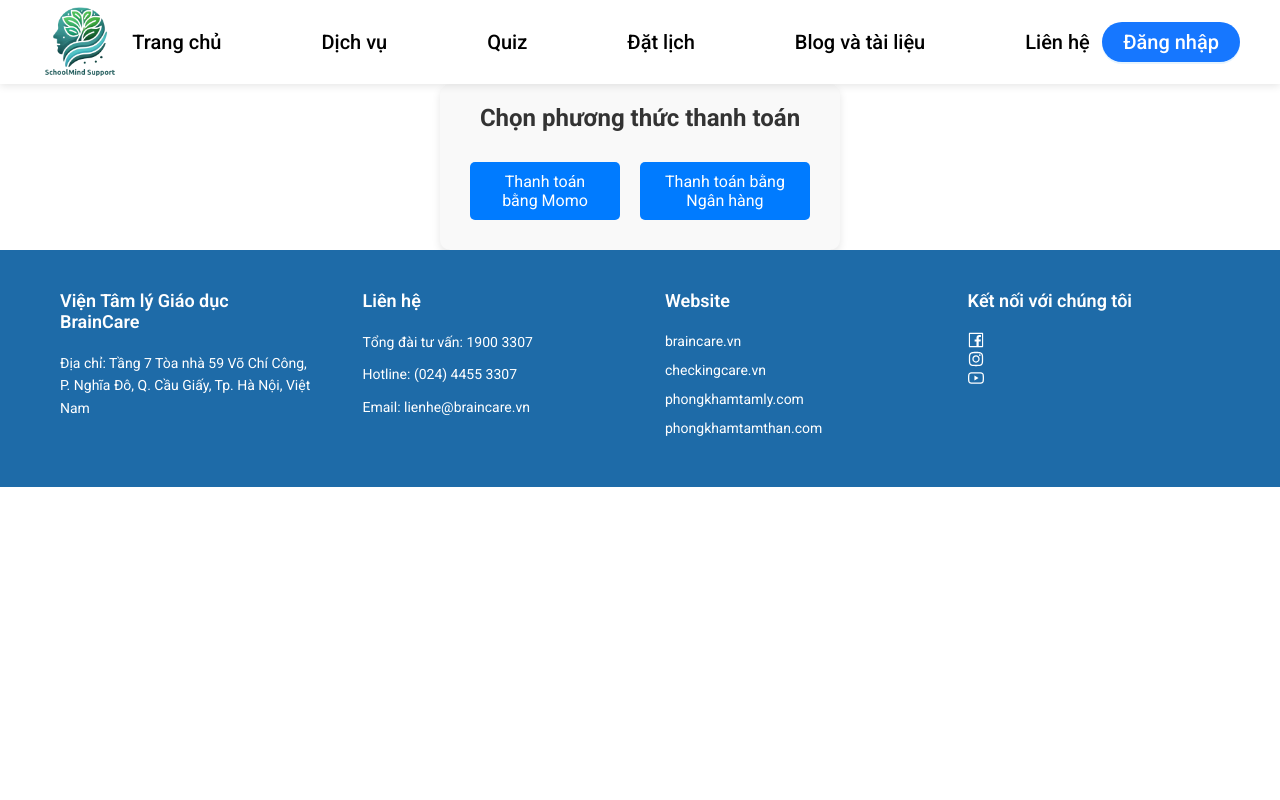
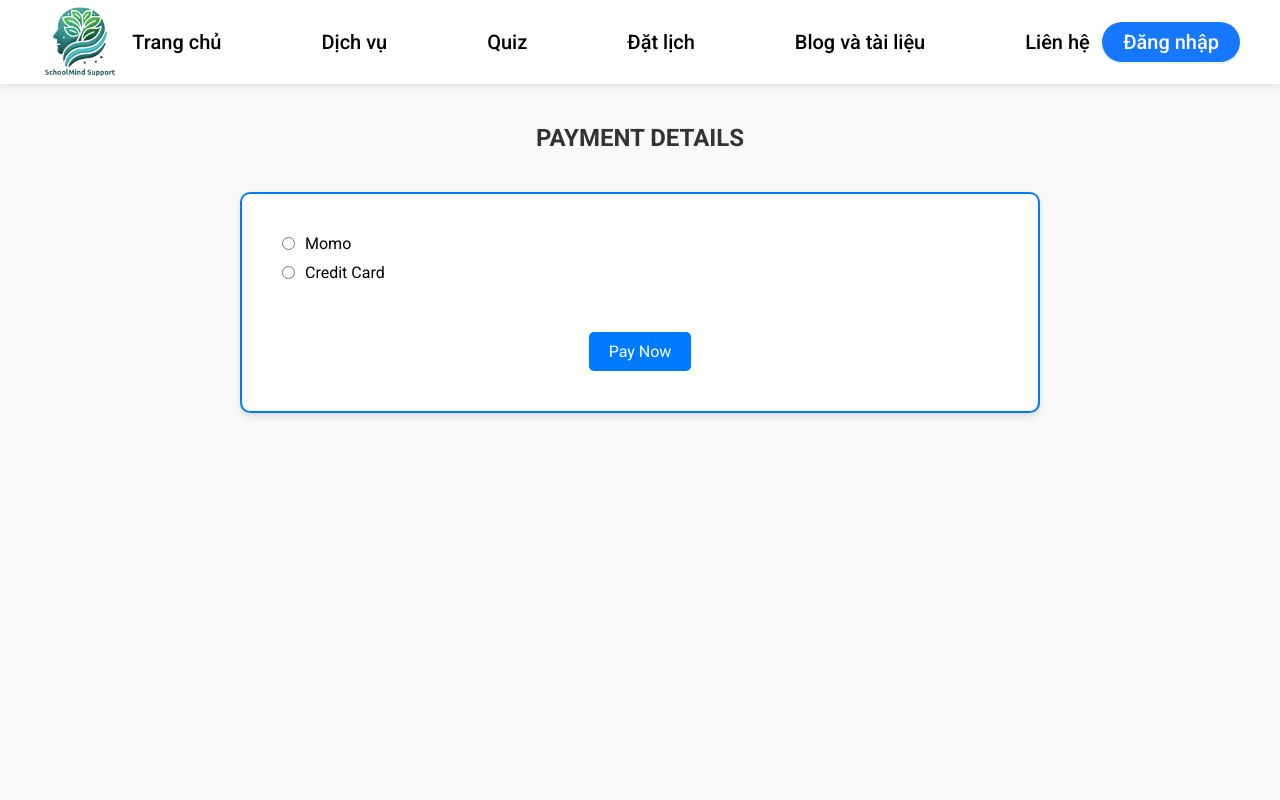
Before and after one commit to KhietNDL/SWT-3, a React (Vite) app: page /payment in a window 1280 px wide. Shown: the top 800 px of the page. Built offline with nearby package versions, Linux system fonts and the light colour scheme.

Commit message:
done OrderDetail api

```diff
--- a/src/components/Payment/Payment.scss
+++ b/src/components/Payment/Payment.scss
@@ -1,44 +1,90 @@
-.payment-container {
+.payment-page {
   display: flex;
   flex-direction: column;
   align-items: center;
-  padding: 20px;
+  padding: 40px 20px;
   background-color: #f9f9f9;
-  border-radius: 10px;
-  box-shadow: 0 4px 8px rgba(0, 0, 0, 0.1);
-  max-width: 400px;
-  margin: 0 auto;
+  min-height: 100vh;
 }
 
-.payment-container h2 {
-  margin-bottom: 20px;
+.payment-page h2 {
+  margin-bottom: 40px;
   color: #333;
 }
 
-.payment-buttons {
+.payment-container {
   display: flex;
-  justify-content: space-around;
+  justify-content: center;
+  width: 100%;
+  max-width: 1200px;
+}
+
+.payment-form {
+  display: flex;
+  flex-direction: column;
+  align-items: center;
+  padding: 40px;
+  background-color: #fff;
+  border-radius: 10px;
+  box-shadow: 0 4px 8px rgba(0, 0, 0, 0.1);
+  max-width: 800px;
+  width: 100%;
+  border: 2px solid #007bff;
+}
+
+.payment-methods {
+  display: flex;
+  flex-direction: column;
+  width: 100%;
+  margin-bottom: 20px;
+}
+
+.payment-methods label {
+  display: flex;
+  align-items: center;
+  margin-bottom: 10px;
+  cursor: pointer;
+}
+
+.payment-methods input {
+  margin-right: 10px;
+}
+
+.payment-methods span {
+  font-size: 16px;
+}
+
+.payment-details {
+  display: flex;
+  justify-content: space-between;
   width: 100%;
 }
 
-.payment-container button {
-  margin: 10px;
-  padding: 10px 20px;
-  font-size: 16px;
-  cursor: pointer;
-  border: none;
-  border-radius: 5px;
-  background-color: #007bff;
-  color: white;
-  transition: background-color 0.3s ease;
+.credit-card-details {
+  display: flex;
+  flex-direction: column;
+  width: 100%;
 }
 
-.payment-container button:hover {
-  background-color: #0056b3;
+.credit-card-details label {
+  margin-bottom: 10px;
+  font-size: 14px;
+  color: #555;
+}
+
+.credit-card-details input {
+  padding: 10px;
+  font-size: 16px;
+  border: 1px solid #ddd;
+  border-radius: 5px;
+  margin-top: 5px;
 }
 
 .qr-code-container {
-  margin-top: 20px;
+  display: flex;
+  flex-direction: column;
+  align-items: center;
+  width: 50%;
   text-align: center;
 }
 
@@ -53,3 +99,19 @@
   border: 1px solid #ddd;
   border-radius: 10px;
 }
+
+.payment-button {
+  margin-top: 20px;
+  padding: 10px 20px;
+  font-size: 16px;
+  cursor: pointer;
+  border: none;
+  border-radius: 5px;
+  background-color: #007bff;
+  color: white;
+  transition: background-color 0.3s ease;
+}
+
+.payment-button:hover {
+  background-color: #0056b3;
+}
--- a/src/components/Payment/Payment.tsx
+++ b/src/components/Payment/Payment.tsx
@@ -1,6 +1,7 @@
 import React, { useState } from "react";
 import { useNavigate } from "react-router-dom";
 import "./Payment.scss";
+
 
 const Payment: React.FC = () => {
   const [selectedMethod, setSelectedMethod] = useState<string | null>(null);
@@ -15,22 +16,64 @@ const Payment: React.FC = () => {
   };
 
   return (
+    <div className="payment-page">
+      <h2>PAYMENT DETAILS</h2>
       <div className="payment-container">
-      <h2>Chọn phương thức thanh toán</h2>
-      <div className="payment-buttons">
-        <button onClick={() => handlePayment("Momo")}>Thanh toán bằng Momo</button>
-        <button onClick={() => handlePayment("Bank")}>Thanh toán bằng Ngân hàng</button>
+        <div className="payment-form">
+          <div className="payment-methods">
+            <label>
+              <input
+                type="radio"
+                name="paymentMethod"
+                value="Momo"
+                onChange={() => handlePayment("Momo")}
+              />
+              <span>Momo</span>
+            </label>
+            <label>
+              <input
+                type="radio"
+                name="paymentMethod"
+                value="CreditCard"
+                onChange={() => handlePayment("CreditCard")}
+              />
+              <span>Credit Card</span>
+            </label>
           </div>
 
-      {selectedMethod && (
+          <div className="payment-details">
+            {selectedMethod === "CreditCard" && (
+              <div className="credit-card-details">
+                <label>
+                  CREDIT CARD NUMBER
+                  <input type="text" placeholder="0000 0000 0000 ****" />
+                </label>
+                <label>
+                  CVV CODE
+                  <input type="text" placeholder="***" />
+                </label>
+                <label>
+                  EXPIRY DATE
+                  <input type="text" placeholder="MM / YY" />
+                </label>
+              </div>
+            )}
+
+            {selectedMethod === "Momo" && (
               <div className="qr-code-container">
-          <h3>Quét mã QR để thanh toán bằng {selectedMethod}</h3>
+                <h3>Scan the QR code to pay with Momo</h3>
                 <img
-            src={selectedMethod === "Momo" ? "/assets/momo-qr.png" : "/assets/bank-qr.png"}
-            alt={`QR code for ${selectedMethod}`}
+                  src="/assets/momo-qr.png"
+                  alt="QR code for Momo"
                 />
               </div>
             )}
+          </div>
+          <button className="payment-button" onClick={() => console.log("Payment processed")}>
+            Pay Now
+          </button>
+        </div>
+      </div>
     </div>
   );
 };
--- a/src/components/ProgramDetail/ProgramDetail.tsx
+++ b/src/components/ProgramDetail/ProgramDetail.tsx
@@ -1,10 +1,14 @@
 import { useState, useEffect } from "react";
 import { useParams, useNavigate } from "react-router-dom";
+import { useSelector } from "react-redux";
+import { RootState } from "../../redux/Store";
 import { Modal } from "antd";
 import Header from "../Header";
 import Footer from "../Footer";
 import { FiChevronDown, FiChevronUp } from "react-icons/fi";
 import "./ProgramDetail.scss";
+import { useDispatch } from "react-redux";
+import { setOrder } from "../../redux/features/orderSlice";
 
 const UNSPLASH_ACCESS_KEY = "lKeuedjOVx61M-ThaCZzVH7Jctq7kukuK9BqecOzv-w"; // Thay bằng API Key của bạn
 
@@ -15,6 +19,9 @@ function ProgramDetail() {
   const [isModalOpen, setIsModalOpen] = useState(false);
   const [programData, setProgramData] = useState<any>(null);
   const [imageUrl, setImageUrl] = useState("");
+  const accountId = useSelector((state: RootState) => state.user?.id);
+  const dispatch = useDispatch();
+
 
   useEffect(() => {
     // Lấy dữ liệu chương trình từ API
@@ -39,14 +46,74 @@ function ProgramDetail() {
   };
 
   const handleRegister = () => {
+    console.log("Trước khi mở modal:", programData); // Kiểm tra state trước khi mở modal
     setIsModalOpen(true);
   };
 
-  const handleModalOk = () => {
-    setIsModalOpen(false);
-    const orderId = "123"; // Tạm thời dùng ID giả
-    navigate(`/order-detail/${orderId}`);
+  const handleModalOk = async () => {
+    console.log("Dữ liệu trước khi đăng ký:", programData);
+    if (!programData?.id) {
+      console.error("❌ Lỗi: subscriptionId bị thiếu.");
+      return;
+    }
+    if (!accountId) {
+      console.error("❌ Lỗi: accountId không hợp lệ.");
+      return;
+    }
+
+    const orderData = {
+      subscriptionId: programData.id,
+      accountId: accountId,
+      quantity: 1,
+    };
+
+    console.log("Order Data:", orderData);
+
+    try {
+      // Gửi request tạo đơn hàng
+      const response = await fetch("http://localhost:5199/Order/Create", {
+        method: "POST",
+        headers: {
+          "Content-Type": "application/json",
+        },
+        body: JSON.stringify(orderData),
+      });
+
+      if (!response.ok) {
+        const errorText = await response.text();
+        throw new Error(`Lỗi API: ${response.status} - ${errorText}`);
+      }
+
+      console.log("✅ Đơn hàng tạo thành công, đang lấy orderId...");
+
+      // Gọi API để lấy đơn hàng mới nhất của tài khoản
+      const orderResponse = await fetch(`http://localhost:5199/Order?accountId=${accountId}`);
+      if (!orderResponse.ok) {
+        throw new Error(`Lỗi lấy đơn hàng: ${orderResponse.status}`);
+      }
+
+      const orders = await orderResponse.json();
+      if (orders.length === 0) {
+        throw new Error("Không tìm thấy đơn hàng nào.");
+      }
+
+      orders.sort((a: any, b: any) => new Date(b.createAt).getTime() - new Date(a.createAt).getTime());
+      const latestOrder = orders[0];// Giả sử đơn mới nhất là đơn cuối cùng
+      console.log("✅ Lấy được orderId:", latestOrder.id);
+
+      dispatch(setOrder(latestOrder));
+
+      setIsModalOpen(false);
+      navigate(`/order-detail/${latestOrder.id}`);
+    } catch (error: unknown) {
+      const errMessage = error instanceof Error ? error.message : "Lỗi không xác định";
+      console.error("❌ Lỗi:", errMessage);
+      alert(`Có lỗi xảy ra! Chi tiết: ${errMessage}`);
+    }
   };
+
+
+
 
   const handleModalCancel = () => {
     setIsModalOpen(false);
--- a/src/components/header/index.tsx
+++ b/src/components/header/index.tsx
@@ -7,6 +7,7 @@ import { useSelector, useDispatch } from "react-redux";
 import { logout } from "../../redux/features/userSlice";
 import { RootState } from "../../redux/Store";
 import { UserOutlined, LogoutOutlined } from "@ant-design/icons";
+import { setOrder } from "../../redux/features/orderSlice";
 function Header() {
   const [isScrolled, setIsScrolled] = useState(false);
   const user = useSelector((state: RootState) => state.user);
@@ -29,6 +30,7 @@ function Header() {
   const handleLogout = () => {
     dispatch(logout());
     localStorage.removeItem("token");
+    dispatch(setOrder(null));
     navigate("/");
   };
 
--- a/src/redux/features/orderSlice.ts
+++ b/src/redux/features/orderSlice.ts
@@ -2,18 +2,20 @@ import { createSlice, PayloadAction } from "@reduxjs/toolkit";
 
 interface Order {
   id: string;
-  programId?: string;
-  packageName: string;
-  fullname: string;
-  orderDate: string;
-  startDate: string;
-  endDate: string;
+  subscriptionName: string;
+  accountName: string;
+  createAt: string;
   price: number;
   duration: string;
 
 }
 
-const initialState: { currentOrder: Order | null } = {
+interface OrderState {
+  currentOrder : Order | null;
+
+}
+
+const initialState: OrderState = {
   currentOrder: null, // Mặc định không có đơn hàng
 };
 
@@ -21,7 +23,7 @@ const orderSlice = createSlice({
   name: "order",
   initialState,
   reducers: {
-    setOrder: (state, action: PayloadAction<Order>) => {
+    setOrder: (state, action: PayloadAction<Order | null >) => {
       state.currentOrder = action.payload;
     },
     clearOrder: (state) => {
```
Also changed, not shown: src/components/OrderDetail/OrderDetail.tsx (+13 -35 lines). Lines whose indentation alone changed are shown as unchanged.
